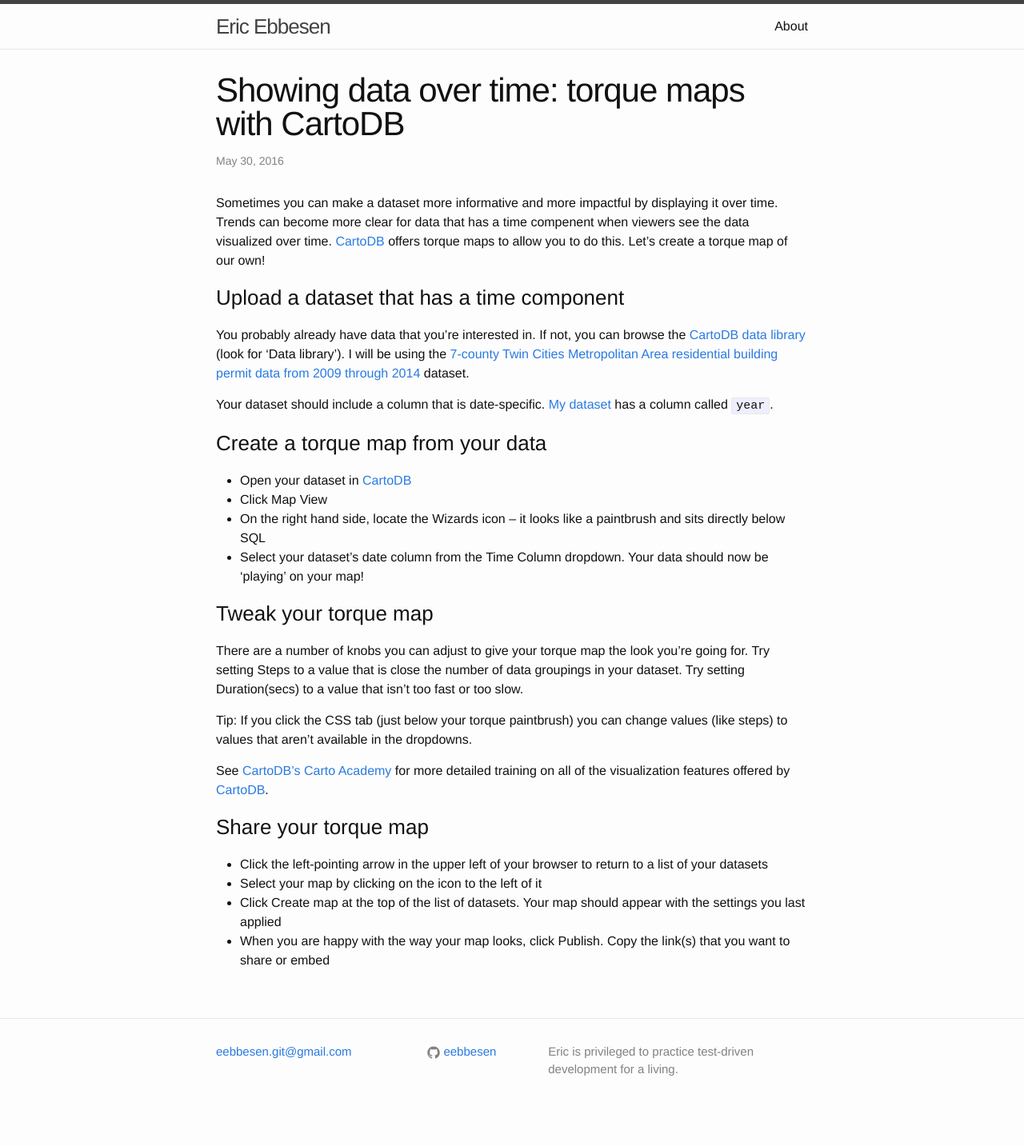
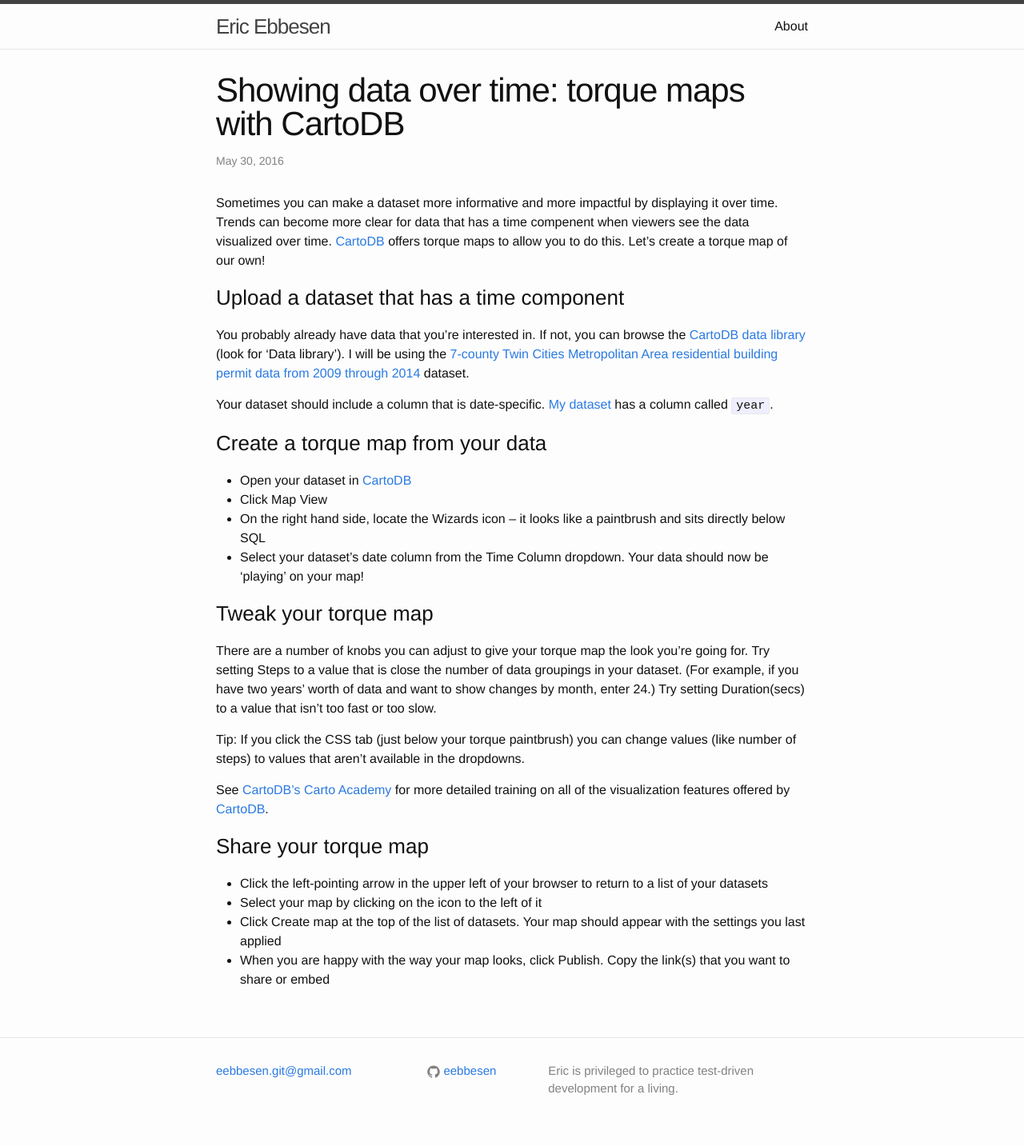
Before and after one commit to eebbesen/eebbesen.github.io, a Jekyll site: the page built from _posts/2016-05-30-carto-torque.markdown, in a window 1280 px wide. Shown: the whole page at 80% size. Built offline with Jekyll 4.4.1, drawn with Linux system fonts in a browser that asks for light colours; before the commit the page ends 1409 px from its top, so only the background shows below that.

Commit message:
Display changes, including reverse post ordering

```diff
--- a/_posts/2016-05-30-carto-torque.markdown
+++ b/_posts/2016-05-30-carto-torque.markdown
@@ -4,6 +4,8 @@
 date:   2016-05-30 17:59:44 -0500
 categories: cartodb torque
 ---
+
+<!-- ![My torque map](https://ericebbesen.cartodb.com/viz/e3a20122-26c0-11e6-ab20-0ecfd53eb7d3/embed_map) -->
 
 Sometimes you can make a dataset more informative and more impactful by displaying it over time.  Trends can become more clear for data that has a time compenent when viewers see the data visualized over time.  [CartoDB][carto-home] offers torque maps to allow you to do this.  Let's create a torque map of our own!
 
@@ -20,9 +22,9 @@
 
 
 ### Tweak your torque map
-There are a number of knobs you can adjust to give your torque map the look you're going for.  Try setting Steps to a value that is close the number of data groupings in your dataset.  Try setting Duration(secs) to a value that isn't too fast or too slow.
+There are a number of knobs you can adjust to give your torque map the look you're going for.  Try setting Steps to a value that is close the number of data groupings in your dataset.  (For example, if you have two years' worth of data and want to show changes by month, enter 24.)  Try setting Duration(secs) to a value that isn't too fast or too slow.
 
-Tip: If you click the CSS tab (just below your torque paintbrush) you can change values (like steps) to values that aren't available in the dropdowns.
+Tip: If you click the CSS tab (just below your torque paintbrush) you can change values (like number of steps) to values that aren't available in the dropdowns.
 
 See [CartoDB's Carto Academy][carto-academy] for more detailed training on all of the visualization features offered by [CartoDB][carto-home].
 
--- a/index.html
+++ b/index.html
@@ -7,7 +7,7 @@
   <h1 class="page-heading">Posts</h1>
 
   <ul class="post-list">
-    {% for post in site.posts %}
+    {% for post in site.posts reversed %}
       <li>
         <span class="post-meta">{{ post.date | date: "%b %-d, %Y" }}</span>
 
```
Also changed, not shown: _posts/2016-05-29-carto.markdown (+4 -3 lines).
